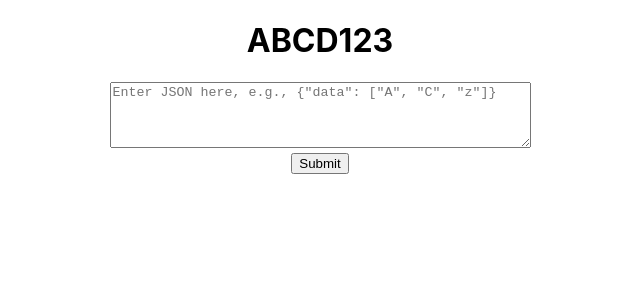
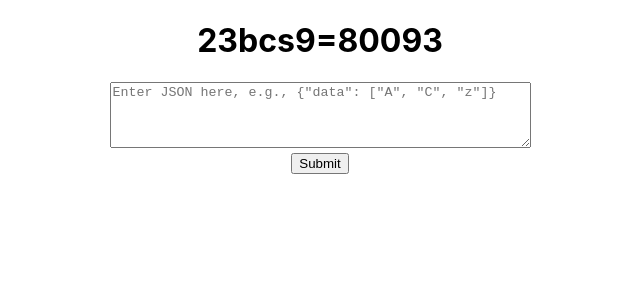
Before and after one commit to RAJNEESHMIST/test-bajaj-rajneesh, a React (Create React App) app: page / in a window 1280 px wide. Shown: the top 300 px of the page, without its empty margins (320-960 px from the left). Built offline with nearby package versions, Linux system fonts and the light colour scheme.

Commit message:
Update App.js

```diff
--- a/src/App.js
+++ b/src/App.js
@@ -67,7 +67,7 @@ function App() {
 
     return (
         <div className="App">
-            <h1>ABCD123</h1> {/* Replace with your roll number */}
+            <h1>23bcs9=80093</h1>
             <form onSubmit={handleSubmit}>
                 <textarea
                     value={input}
```
